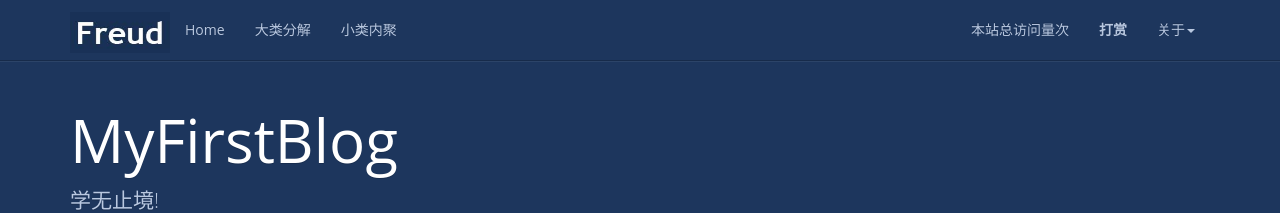
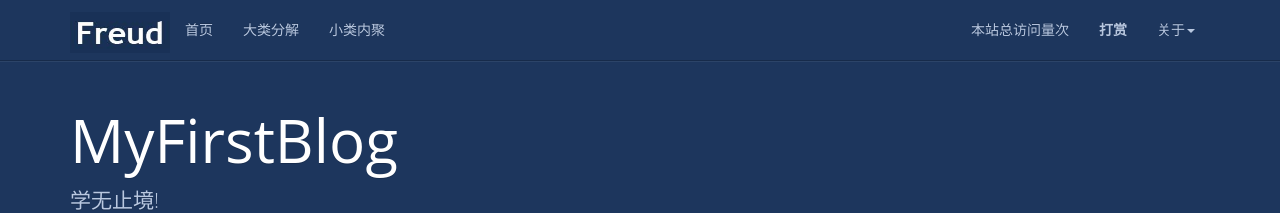
Before and after one commit to yeyu0415/myfirstblog, a Jekyll site: the page built from index.html, in a window 1280 px wide. Shown: the top 213 px of the page. Built offline with Jekyll 4.4.1, drawn with Linux system fonts in a browser that asks for light colours; nearby versions of some CDN libraries; a script that is not in the unit is left out; the list of posts is cut into pages by our own code; comment, search, counter and statistics services are not loaded.

Commit message:
修改配置

```diff
--- a/_includes/header.html
+++ b/_includes/header.html
@@ -13,7 +13,7 @@
     <nav class="collapse navbar-collapse bs-navbar-collapse" role="navigation">
       <ul class="nav navbar-nav">
         <li>
-          <a href="{{ '/' | prepend: site.baseurl }}">Home</a>
+          <a href="{{ '/' | prepend: site.baseurl }}">首页</a>
         </li>
         <li>
           <a href="{{ '/categories/' | prepend: site.baseurl }}">大类分解</a>
@@ -39,7 +39,7 @@
             <li><a rel="nofollow" href="{{ '/reference' | prepend: site.baseurl }}">推荐博客</a></li>
             <li><a href="{{ '/feed.xml' | prepend: site.baseurl }}">RSS订阅</a></li>
             <li class="divider"></li>
-            <li><a rel="nofollow" target="_blank" href="https://github.com/luoyan35714/LessOrMore.git">本项目</a></li>
+            <li><a rel="nofollow" target="_blank" href="https://github.com/yeyu0415/myfirstblog.git">本项目</a></li>
           </ul>
         </li>
       </ul>
```
